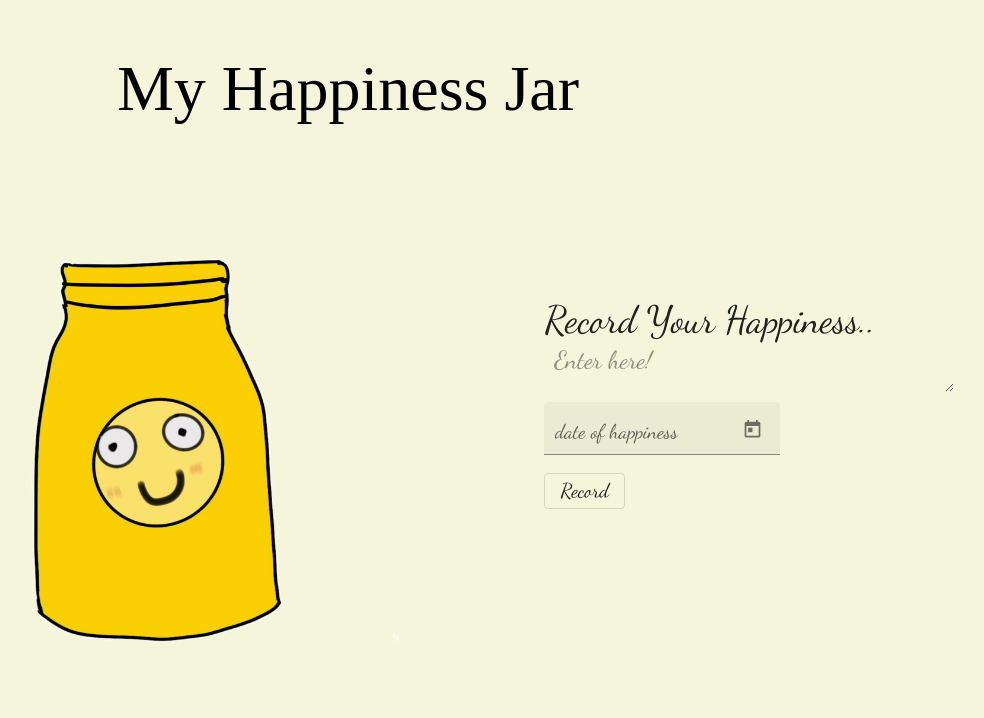
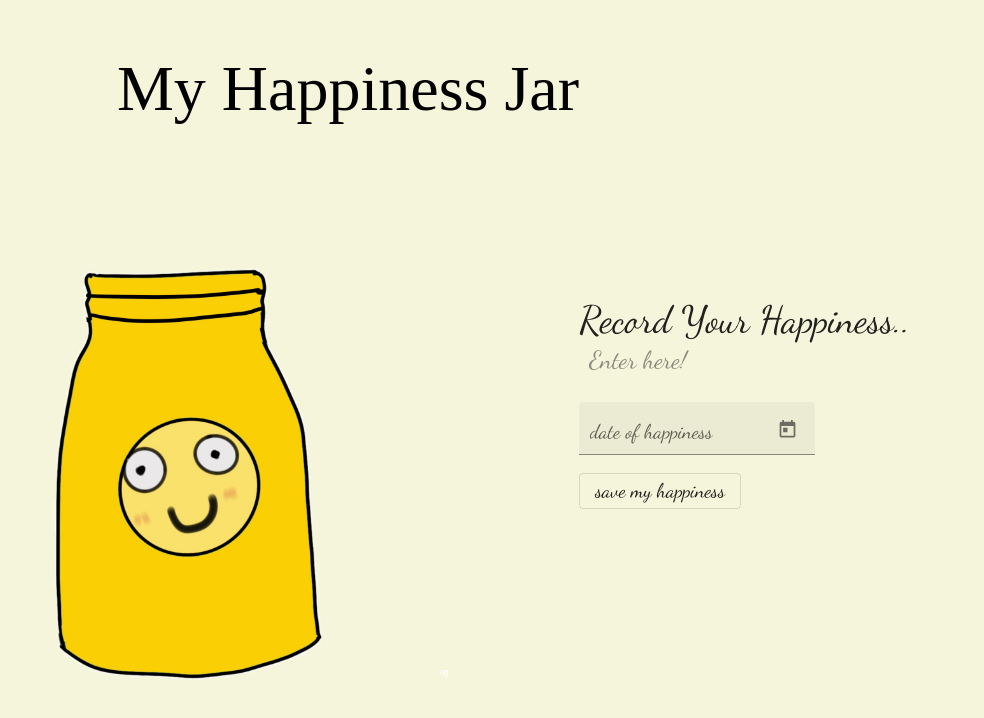
Before and after one commit to hazelkim052/The-Jars, an Angular app in the folder Client/: page /happiness in a window 1280 px wide. Shown: the top 718 px of the page, without its empty margins (292-1276 px from the left). Built offline with nearby package versions, Linux system fonts and the light colour scheme; a web font is replaced by a local one.

Commit message:
formatting fixes

```diff
--- a/Client/src/app/component/happiness/happiness.component.css
+++ b/Client/src/app/component/happiness/happiness.component.css
@@ -1,6 +1,6 @@
 .mat-card {
   margin-top: 40%;
-  background-color: beige;
+  background-color: transparent;
 }
 
 .happinessjar{
--- a/Client/src/app/component/happiness/happiness.component.html
+++ b/Client/src/app/component/happiness/happiness.component.html
@@ -12,10 +12,10 @@
 <h1 class="happinessjar" style="font-size:4rem; font-weight: 500;">My Happiness Jar</h1>
 <div>
     <div style="display: inline-block; ">
-        <img class="jar"style="display: inline-block;" src="././assets/happy_jar.png" height="700px" weight="auto">
+        <img class="jar"style="display: inline-block;)" src="././assets/happy_jar.png" height="750px" weight="auto">
     </div>
     <div style="vertical-align: top; display: inline-block;">
-        <mat-card class="mat-elevation-z0" style="width: 400px">
+        <mat-card class="mat-elevation-z0" style="width: 400px;">
             <mat-card-title style="font-size: 38px;">Record Your Happiness..</mat-card-title>
             <textarea style="margin: 10px; font-size: 25px;" matInput placeholder="Enter here!"></textarea>
             <div>
@@ -26,8 +26,7 @@
                     <mat-datepicker #picker></mat-datepicker>
                 </mat-form-field>
             </div>
-            <button mat-stroked-button class="button" style="font-size: 20px">Record</button>
+            <button mat-stroked-button class="button" style="font-size: 20px">save my happiness</button>
         </mat-card>
     </div>
-
 </div>
```
